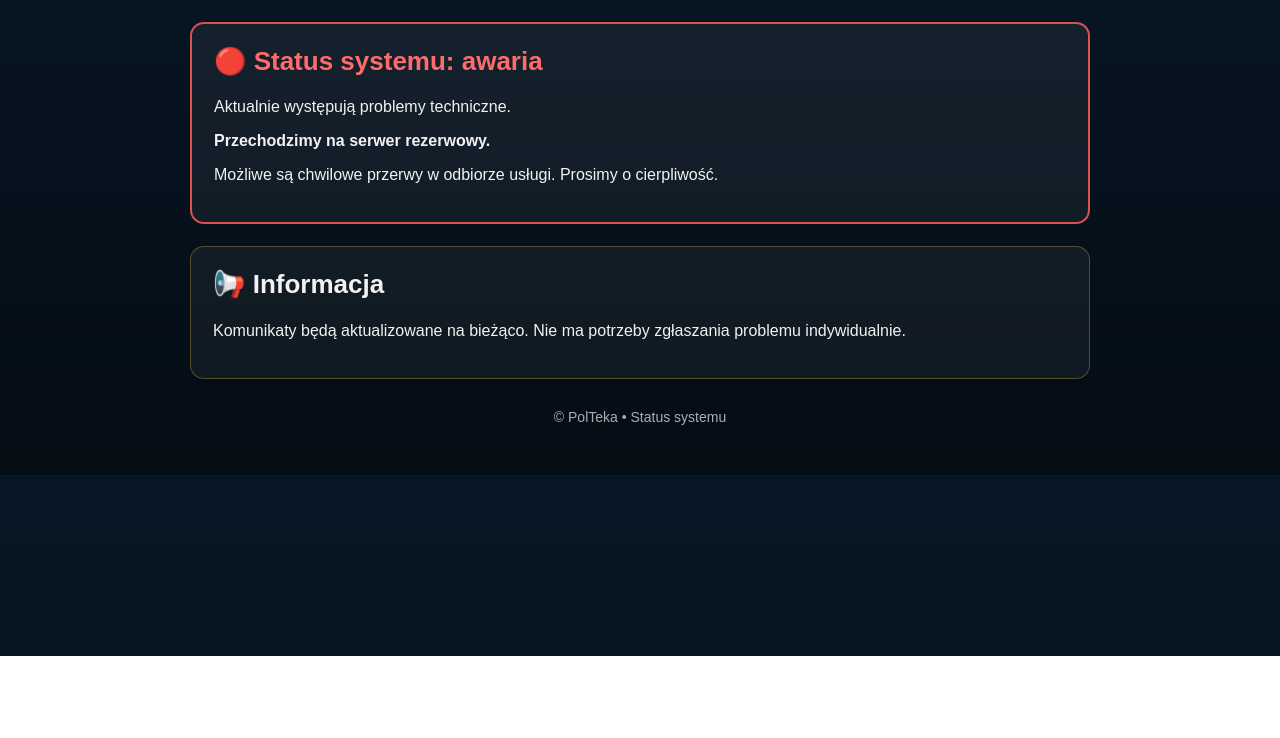
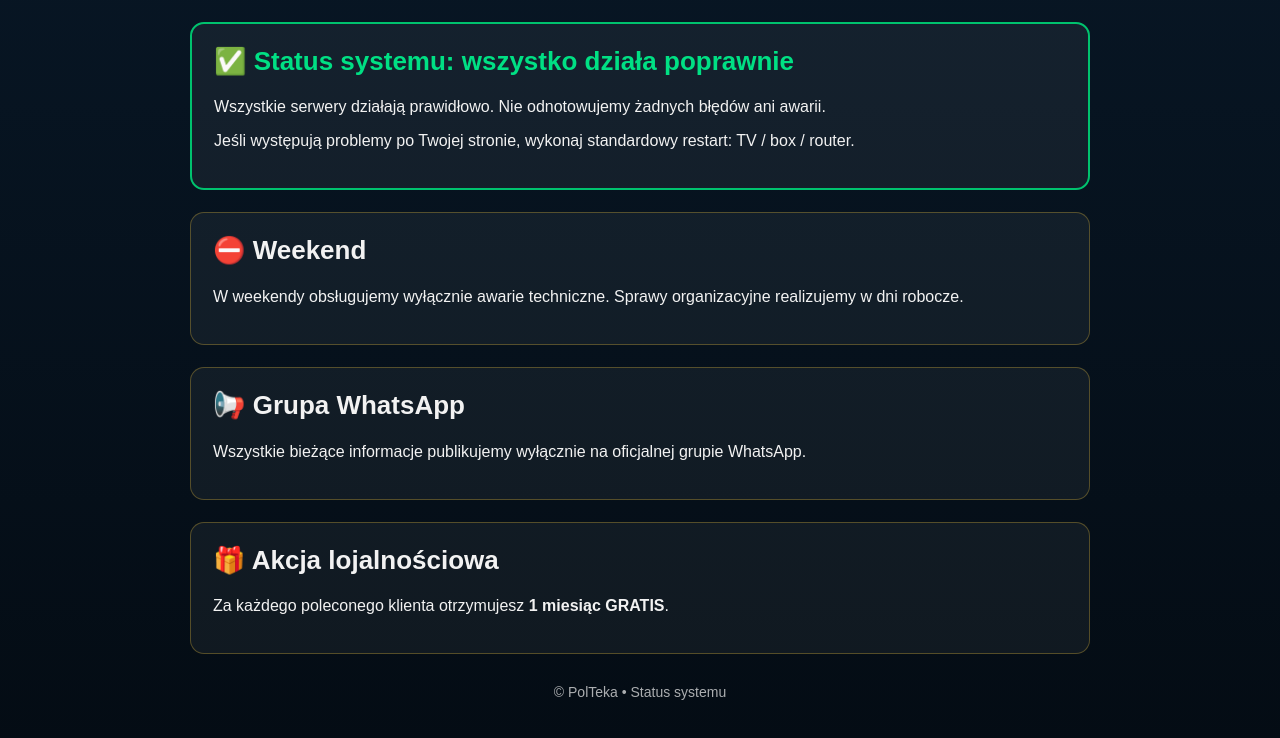
Before and after one commit to poltivinet-ctrl/Polteka-Info, a plain HTML site: page index.html in a window 1280 px wide. Shown: the part 144-882 px from the top of the page. Before the commit the page ends 800 px from the top, so only its background shows below. Drawn offline with Linux system fonts and the light colour scheme.

Commit message:
Update index.html

```diff
--- a/index.html
+++ b/index.html
@@ -53,13 +53,13 @@ body {
     margin-top: 0;
 }
 
-/* STATUS AWARIA */
-.status-awaria {
-    border: 2px solid #d9534f;
+/* STATUS OK */
+.status-ok {
+    border: 2px solid #00c26e;
 }
 
-.status-awaria h2 {
-    color: #ff6b6b;
+.status-ok h2 {
+    color: #00e084;
 }
 
 .footer {
@@ -80,25 +80,39 @@ body {
         <p>Oficjalne informacje dla klientów</p>
     </div>
 
-    <div class="section status-awaria">
-        <h2>🔴 Status systemu: awaria</h2>
+    <div class="section status-ok">
+        <h2>✅ Status systemu: wszystko działa poprawnie</h2>
         <p>
-            Aktualnie występują problemy techniczne.
+            Wszystkie serwery działają prawidłowo.
+            Nie odnotowujemy żadnych błędów ani awarii.
         </p>
         <p>
-            <strong>Przechodzimy na serwer rezerwowy.</strong>
-        </p>
-        <p>
-            Możliwe są chwilowe przerwy w odbiorze usługi.
-            Prosimy o cierpliwość.
+            Jeśli występują problemy po Twojej stronie,
+            wykonaj standardowy restart: TV / box / router.
         </p>
     </div>
 
     <div class="section">
-        <h2>📢 Informacja</h2>
+        <h2>⛔ Weekend</h2>
         <p>
-            Komunikaty będą aktualizowane na bieżąco.
-            Nie ma potrzeby zgłaszania problemu indywidualnie.
+            W weekendy obsługujemy wyłącznie awarie techniczne.
+            Sprawy organizacyjne realizujemy w dni robocze.
+        </p>
+    </div>
+
+    <div class="section">
+        <h2>📢 Grupa WhatsApp</h2>
+        <p>
+            Wszystkie bieżące informacje publikujemy
+            wyłącznie na oficjalnej grupie WhatsApp.
+        </p>
+    </div>
+
+    <div class="section">
+        <h2>🎁 Akcja lojalnościowa</h2>
+        <p>
+            Za każdego poleconego klienta
+            otrzymujesz <strong>1 miesiąc GRATIS</strong>.
         </p>
     </div>
 
```
